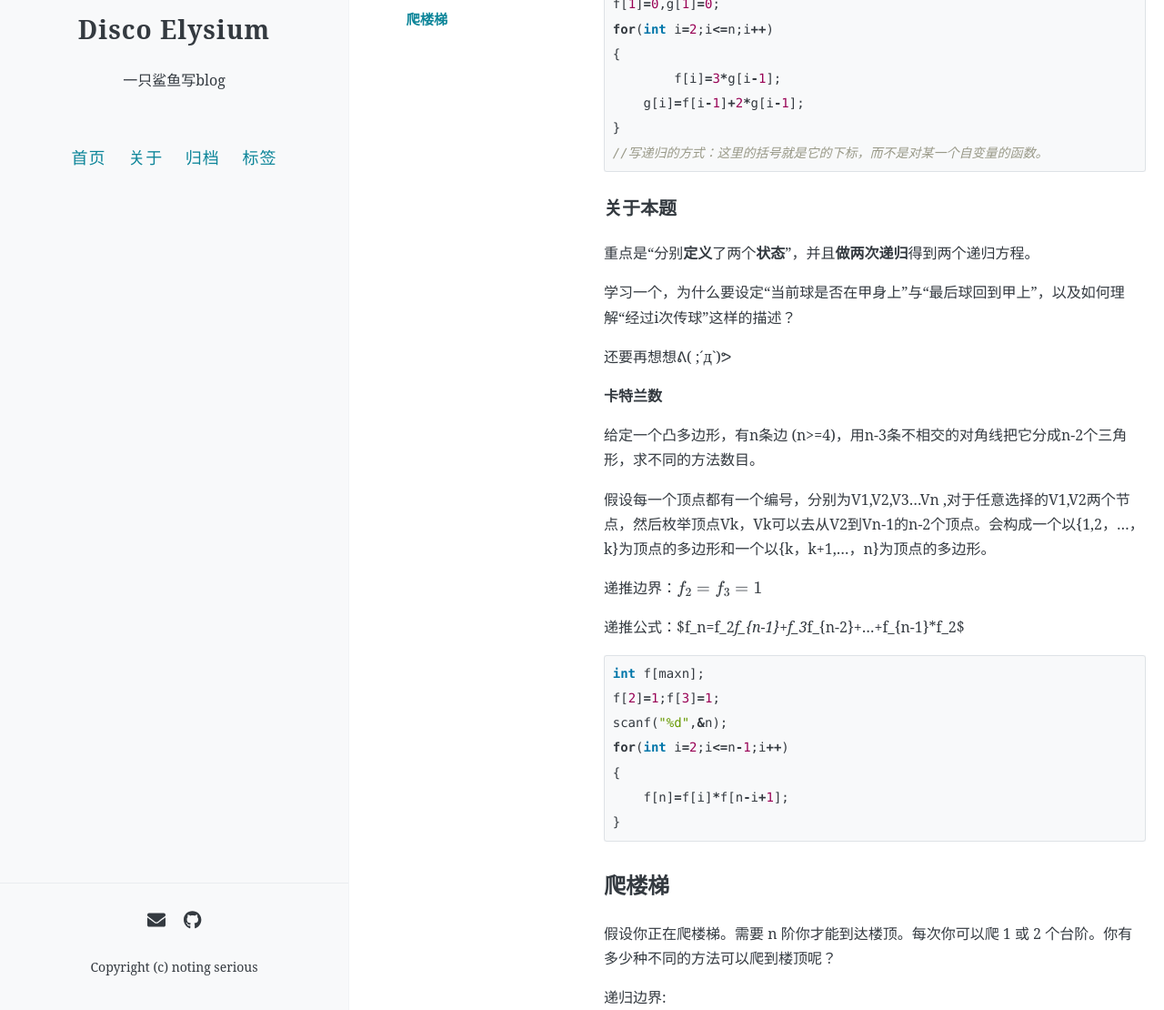
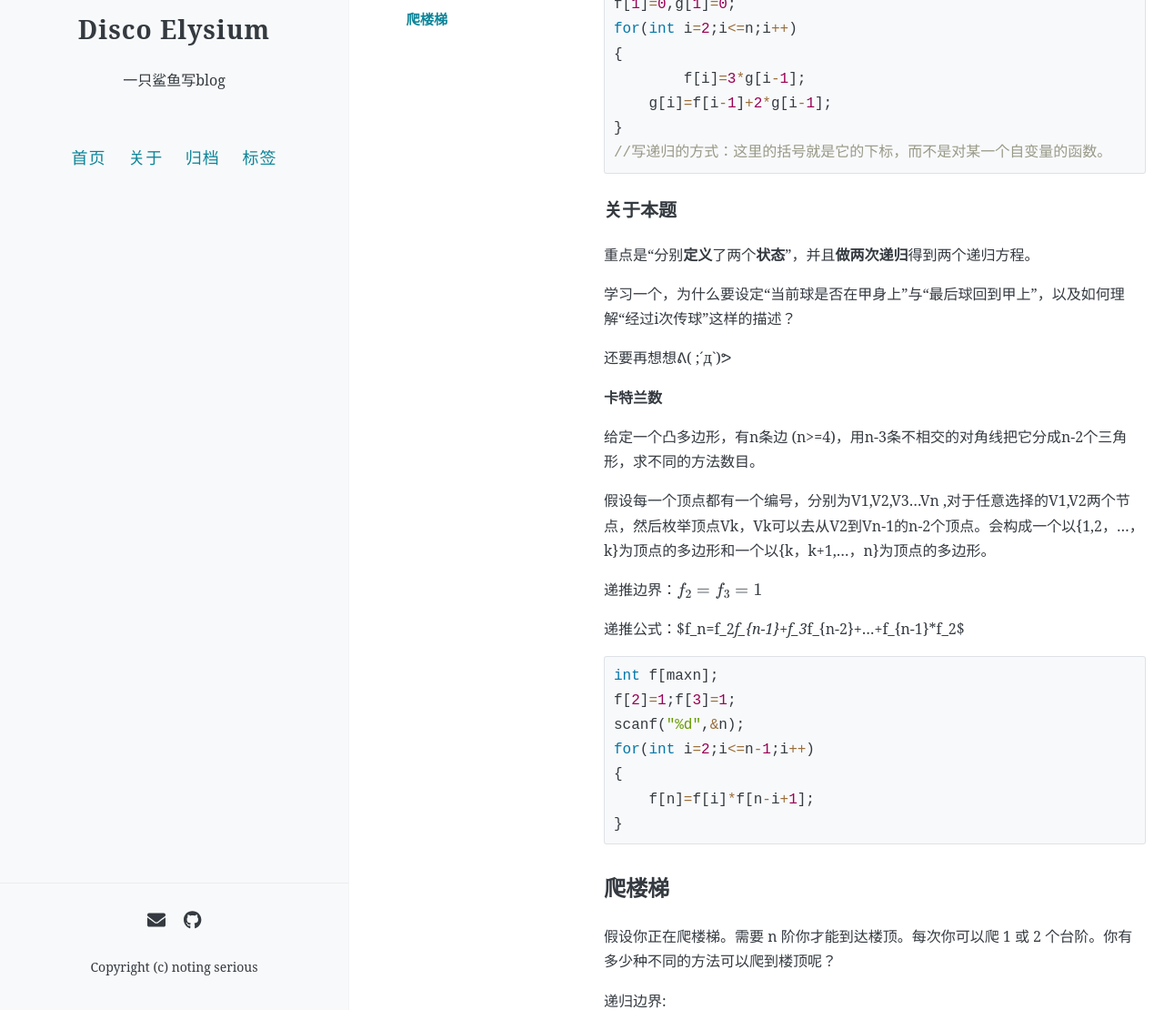
Before and after one commit to syy404/discoelysium, a Jekyll site: the page built from _posts/2021-11-16-recursion.md, in a window 1280 px wide and 1400 px high, scrolled down 1082 px. Shown: the part 290-1400 px from the top of the window at 91% size. Built offline with Jekyll 4.4.1, drawn with Linux system fonts in a browser that asks for light colours; formulas are drawn with MathJax 3; comment, search, counter and statistics services are not loaded.

Commit message:
color and font

```diff
--- a/_sass/_highlights.scss
+++ b/_sass/_highlights.scss
@@ -1,4 +1,5 @@
-pre, code {
+pre,
+code {
   font-family: $code-font;
 }
 
@@ -11,7 +12,7 @@
 }
 
 pre.highlight {
-  font-size: $small-font-size;
+  //font-size: $small-font-size;
   padding: .45em .45em .45em .625em;
   border: 1px solid $oc-gray-3;
   border-radius: 3px;
@@ -20,63 +21,305 @@
   -webkit-overflow-scrolling: touch;
 }
 
-.highlight  { background: $oc-gray-0; }
-.highlight .c { color: #708090; font-style: italic } /* Comment */
-.highlight .err { color: #ff5a5a; background-color: #e3d2d2 } /* Error */
-.highlight .k { font-weight: bold } /* Keyword */
-.highlight .o { font-weight: bold } /* Operator */
-.highlight .cm { color: #999988; font-style: italic } /* Comment.Multiline */
-.highlight .cp { color: #708090; font-weight: bold } /* Comment.Preproc */
-.highlight .c1 { color: #999988; font-style: italic } /* Comment.Single */
-.highlight .cs { color: #708090; font-weight: bold; font-style: italic } /* Comment.Special */
-.highlight .gd { color: #000000; background-color: #e2c2c2 } /* Generic.Deleted */
-.highlight .gd .x { color: #000000; background-color: #e49797 } /* Generic.Deleted.Specific */
-.highlight .ge { font-style: italic } /* Generic.Emph */
-.highlight .gr { color: #aa0000 } /* Generic.Error */
-.highlight .gh { color: #708090 } /* Generic.Heading */
-.highlight .gi { color: #000000; background-color: #bbd8bb } /* Generic.Inserted */
-.highlight .gi .x { color: #000000; background-color: #8ad38a } /* Generic.Inserted.Specific */
-.highlight .go { color: #888888 } /* Generic.Output */
-.highlight .gp { color: #555555 } /* Generic.Prompt */
-.highlight .gs { font-weight: bold } /* Generic.Strong */
-.highlight .gu { color: #aaaaaa } /* Generic.Subheading */
-.highlight .gt { color: #aa0000 } /* Generic.Traceback */
-.highlight .kc { font-weight: bold } /* Keyword.Constant */
-.highlight .kd { font-weight: bold } /* Keyword.Declaration */
-.highlight .kp { font-weight: bold } /* Keyword.Pseudo */
-.highlight .kr { font-weight: bold } /* Keyword.Reserved */
-.highlight .kt { color: #0277aa; font-weight: bold } /* Keyword.Type */
-.highlight .m { color: #990055 } /* Literal.Number */
-.highlight .s { color: #669900 } /* Literal.String */
-.highlight .na { color: #0277aa } /* Name.Attribute */
-.highlight .nb { color: #0086B3 } /* Name.Builtin */
-.highlight .nc { color: #445588; font-weight: bold } /* Name.Class */
-.highlight .no { color: #008080 } /* Name.Constant */
-.highlight .ni { color: #800080 } /* Name.Entity */
-.highlight .ne { color: #990000; font-weight: bold } /* Name.Exception */
-.highlight .nf { color: #990000; font-weight: bold } /* Name.Function */
-.highlight .nn { color: #555555 } /* Name.Namespace */
-.highlight .nt { color: #ff5a5a } /* Name.Tag */
-.highlight .nv { color: #008080 } /* Name.Variable */
-.highlight .ow { font-weight: bold } /* Operator.Word */
-.highlight .w { color: #bbbbbb } /* Text.Whitespace */
-.highlight .mf { color: #990055 } /* Literal.Number.Float */
-.highlight .mh { color: #990055 } /* Literal.Number.Hex */
-.highlight .mi { color: #990055 } /* Literal.Number.Integer */
-.highlight .mo { color: #990055 } /* Literal.Number.Oct */
-.highlight .sb { color: #669900 } /* Literal.String.Backtick */
-.highlight .sc { color: #669900 } /* Literal.String.Char */
-.highlight .sd { color: #669900 } /* Literal.String.Doc */
-.highlight .s2 { color: #669900 } /* Literal.String.Double */
-.highlight .se { color: #669900 } /* Literal.String.Escape */
-.highlight .sh { color: #669900 } /* Literal.String.Heredoc */
-.highlight .si { color: #669900 } /* Literal.String.Interpol */
-.highlight .sx { color: #669900 } /* Literal.String.Other */
-.highlight .sr { color: #009926 } /* Literal.String.Regex */
-.highlight .s1 { color: #669900 } /* Literal.String.Single */
-.highlight .ss { color: #990073 } /* Literal.String.Symbol */
-.highlight .bp { color: #708090 } /* Name.Builtin.Pseudo */
-.highlight .vc { color: #6a5ed4 } /* Name.Variable.Class */
-.highlight .vg { color: #6a5ed4 } /* Name.Variable.Global */
-.highlight .vi { color: #845dc4 } /* Name.Variable.Instance */
-.highlight .il { color: #990055 } /* Literal.Number.Integer.Long */
+.highlight {
+  background: $oc-gray-0;
+}
+
+.highlight .c {
+  color: #637689;
+}
+
+/* Comment↑ */
+.highlight .err {
+  color: #b83e3e;
+}
+
+/* Error */
+.highlight .k {
+  color: #0277aa;
+}
+
+/* Keyword */
+.highlight .o {
+  color: #9a6e3b !important
+}
+
+/* Operator */
+.highlight .cm {
+  color: #999988;
+}
+
+/* Comment.Multiline */
+.highlight .cp {
+  color: #708090;
+}
+
+/* Comment.Preproc */
+.highlight .c1 {
+  color: #999988;
+}
+
+/* Comment.Single */
+.highlight .cs {
+  color: #708090;
+  ;
+}
+
+/* Comment.Special */
+.highlight .gd {
+  color: #000000;
+}
+
+/* Generic.Deleted */
+.highlight .gd .x {
+  color: #000000;
+}
+
+/* Generic.Deleted.Specific */
+.highlight .ge {
+  color: #8999a8
+}
+
+/* Generic.Emph */
+.highlight .gr {
+  color: #aa0000
+}
+
+/* Generic.Error */
+.highlight .gh {
+  color: #708090
+}
+
+/* Generic.Heading */
+.highlight .gi {
+  color: #000000;
+  background-color: #bbd8bb
+}
+
+/* Generic.Inserted */
+.highlight .gi .x {
+  color: #000000;
+  background-color: #8ad38a
+}
+
+/* Generic.Inserted.Specific */
+.highlight .go {
+  color: #888888
+}
+
+/* Generic.Output */
+.highlight .gp {
+  color: #555555
+}
+
+/* Generic.Prompt */
+.highlight .gs {
+  color: #454444
+}
+
+/* Generic.Strong */
+.highlight .gu {
+  color: #aaaaaa
+}
+
+/* Generic.Subheading */
+.highlight .gt {
+  color: #aa0000
+}
+
+/* Generic.Traceback */
+.highlight .kc {
+  color: #0277aa !important
+}
+
+/* Keyword.Constant */
+.highlight .kd {
+  color: #0277aa !important
+}
+
+/* Keyword.Declaration */
+.highlight .kp {
+  color: #0277aa !important
+}
+
+/* Keyword.Pseudo */
+.highlight .kr {
+  color: #0277aa !important
+}
+
+/* Keyword.Reserved */
+.highlight .kt {
+  color: #0277aa;
+}
+
+/* Keyword.Type */
+.highlight .m {
+  color: #990055
+}
+
+/* Literal.Number */
+.highlight .s {
+  color: #669900
+}
+
+/* Literal.String */
+.highlight .na {
+  color: #0277aa
+}
+
+/* Name.Attribute */
+.highlight .nb {
+  color: #0086B3
+}
+
+/* Name.Builtin */
+.highlight .nc {
+  color: #445588;
+}
+
+/* Name.Class */
+.highlight .no {
+  color: #008080
+}
+
+/* Name.Constant */
+.highlight .ni {
+  color: #800080
+}
+
+/* Name.Entity */
+.highlight .ne {
+  color: #990000;
+}
+
+/* Name.Exception */
+.highlight .nf {
+  color: #990000;
+}
+
+/* Name.Function */
+.highlight .nn {
+  color: #555555
+}
+
+/* Name.Namespace */
+.highlight .nt {
+  color: #ff5a5a
+}
+
+/* Name.Tag */
+.highlight .nv {
+  color: #008080
+}
+
+/* Name.Variable */
+.highlight .ow {
+  color: #9a6e3b !important;
+}
+
+/* Operator.Word */
+.highlight .w {
+  color: #bbbbbb
+}
+
+/* Text.Whitespace */
+.highlight .mf {
+  color: #990055
+}
+
+/* Literal.Number.Float */
+.highlight .mh {
+  color: #990055
+}
+
+/* Literal.Number.Hex */
+.highlight .mi {
+  color: #990055
+}
+
+/* Literal.Number.Integer */
+.highlight .mo {
+  color: #990055
+}
+
+/* Literal.Number.Oct */
+.highlight .sb {
+  color: #669900
+}
+
+/* Literal.String.Backtick */
+.highlight .sc {
+  color: #669900
+}
+
+/* Literal.String.Char */
+.highlight .sd {
+  color: #669900
+}
+
+/* Literal.String.Doc */
+.highlight .s2 {
+  color: #669900
+}
+
+/* Literal.String.Double */
+.highlight .se {
+  color: #669900
+}
+
+/* Literal.String.Escape */
+.highlight .sh {
+  color: #669900
+}
+
+/* Literal.String.Heredoc */
+.highlight .si {
+  color: #669900
+}
+
+/* Literal.String.Interpol */
+.highlight .sx {
+  color: #669900
+}
+
+/* Literal.String.Other */
+.highlight .sr {
+  color: #009926
+}
+
+/* Literal.String.Regex */
+.highlight .s1 {
+  color: #669900
+}
+
+/* Literal.String.Single */
+.highlight .ss {
+  color: #990073
+}
+
+/* Literal.String.Symbol */
+.highlight .bp {
+  color: #708090
+}
+
+/* Name.Builtin.Pseudo */
+.highlight .vc {
+  color: #6a5ed4
+}
+
+/* Name.Variable.Class */
+.highlight .vg {
+  color: #6a5ed4
+}
+
+/* Name.Variable.Global */
+.highlight .vi {
+  color: #845dc4
+}
+
+/* Name.Variable.Instance */
+.highlight .il {
+  color: #990055
+}
+
+/* Literal.Number.Integer.Long */
--- a/_sass/_variables.scss
+++ b/_sass/_variables.scss
@@ -26,7 +26,7 @@
 
 // Fonts
 $base-font: "Noto Serif","PT Serif",source-han-serif-sc, "Source Han Serif SC", "Source Han Serif CN", "Source Han Serif TC", "Source Han Serif TW", "Source Han Serif","Songti SC", SimSon, serif;
-$code-font: 'Menlo', 'Courier New', 'Monaco', 'Spoqa Han Sans', monospace;
+$code-font: 'Source Code Pro', 'Courier New', 'Monaco', 'Spoqa Han Sans', monospace;
 
 // Font sizes
 $base-font-size: 16px;
```
